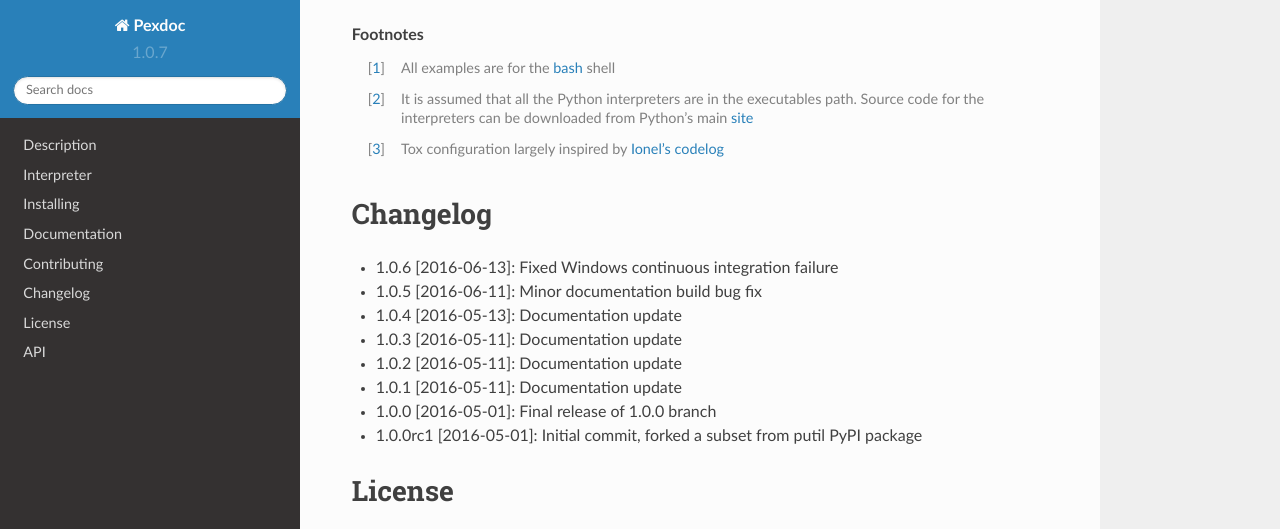
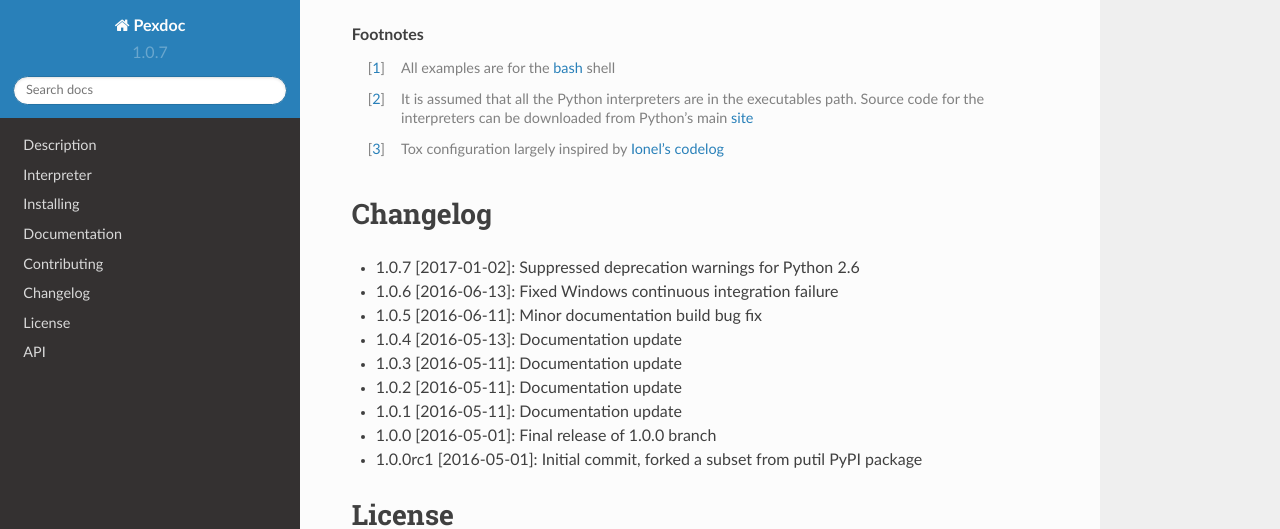
Before and after one commit to pmacosta/pexdoc, a Sphinx documentation site: the page built from docs/index.rst, in a window 1280 px wide and 900 px high, scrolled down 4187 px, cut to the strip 0-529 px from the top of the window. Built offline with Sphinx 7.4.7 and the Read the Docs theme 2.0.0, drawn with Linux system fonts in a browser that asks for light colours.

Commit message:
Release type changed from candidate to final

```diff
--- a/CHANGELOG.rst
+++ b/CHANGELOG.rst
@@ -4,6 +4,9 @@
 
 Changelog
 =========
+
+* 1.0.7 [2017-01-02]: Suppressed deprecation warnings for
+  Python 2.6
 
 * 1.0.6 [2016-06-13]: Fixed Windows continuous integration
   failure
--- a/docs/conf.py
+++ b/docs/conf.py
@@ -61,7 +61,7 @@ copyright = u'2013-2017, Pablo Acosta-Serafini'
 # The short X.Y version.
 version = '1.0.7'
 # The full version, including alpha/beta/rc tags.
-release = '1.0.7rc4'
+release = '1.0.7'
 
 # The language for content autogenerated by Sphinx. Refer to documentation
 # for a list of supported languages.
--- a/pexdoc/version.py
+++ b/pexdoc/version.py
@@ -7,7 +7,7 @@
 ###
 # Global variables
 ###
-VERSION_INFO = (1, 0, 7, 'candidate', 4)
+VERSION_INFO = (1, 0, 7, 'final', 0)
 
 
 ###
```
